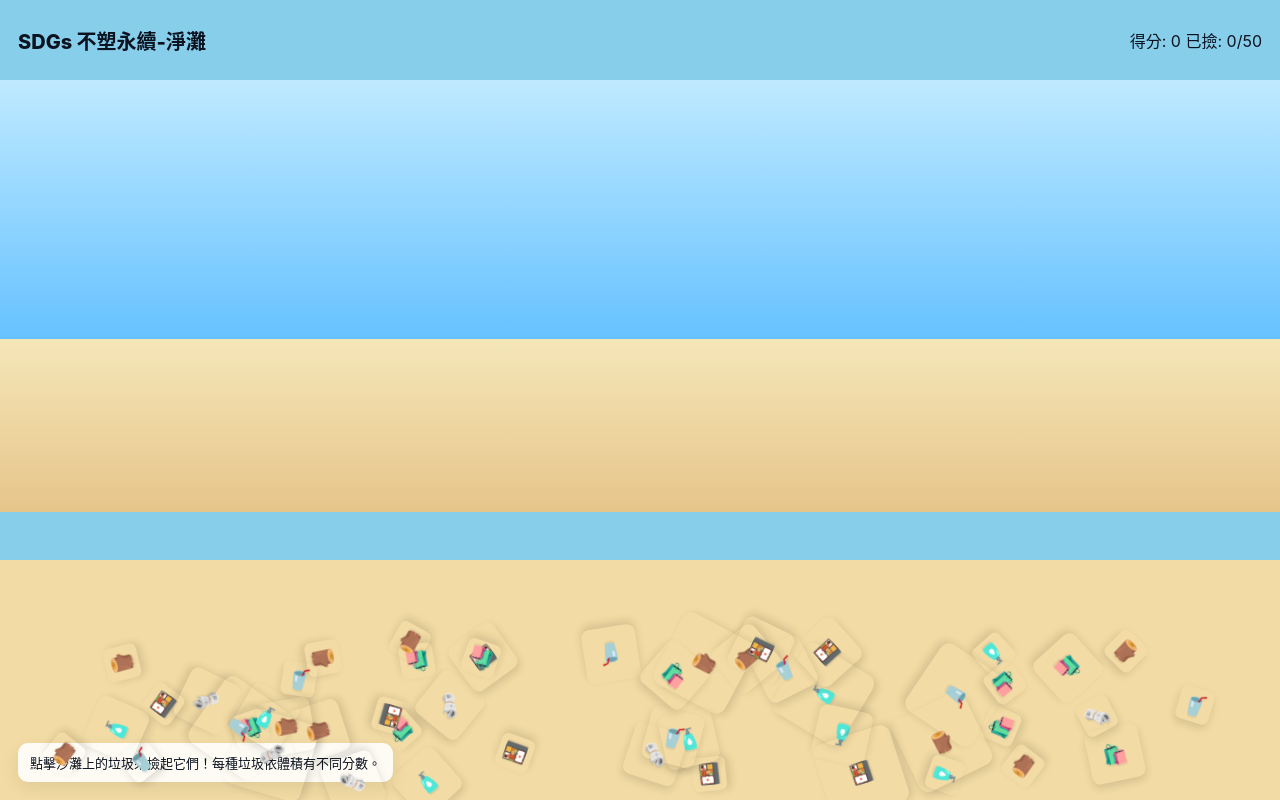
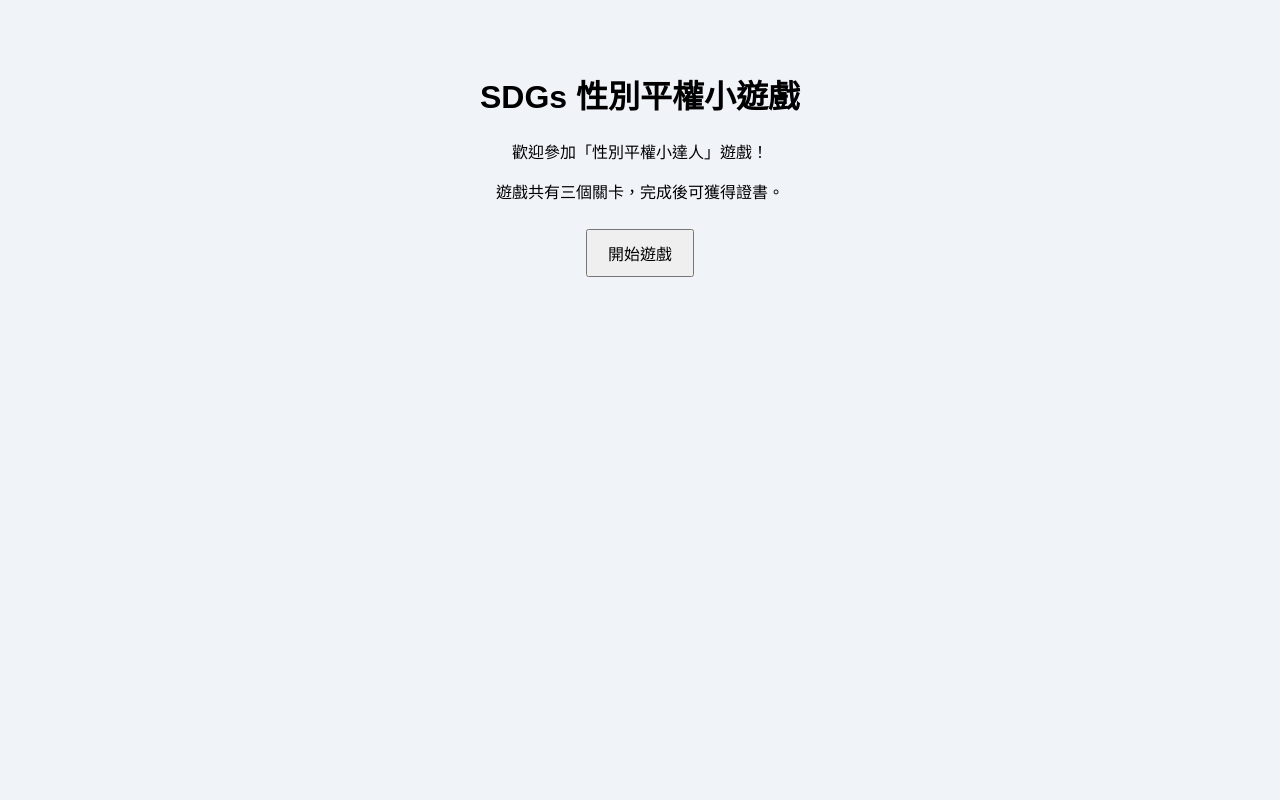
Before and after one commit to d1144241038-sys/0002, a plain HTML site: page index.html in a window 1280 px wide. Drawn offline with Linux system fonts and the light colour scheme.

Commit message:
Add files via upload

```diff
--- a/index.html
+++ b/index.html
@@ -1,201 +1,86 @@
-<!doctype html>
+<!DOCTYPE html>
 <html lang="zh-Hant">
 <head>
-  <meta charset="utf-8" />
-  <meta name="viewport" content="width=device-width,initial-scale=1" />
-  <title>SDGs 不塑永續-淨灘</title>
+<meta charset="UTF-8">
+<meta name="viewport" content="width=device-width, initial-scale=1.0">
+<title>SDGs 性別平權小遊戲</title>
 <style>
-    :root{
-      --header-height:64px;
-      --beach-sand:#f2dba4;
-      --sea:#87ceeb;
-      --text:#0b1320;
-    }
-    html,body{height:100%;margin:0;font-family: -apple-system, BlinkMacSystemFont, 'Segoe UI', Roboto, 'Noto Sans CJK TC', 'Microsoft JhengHei', sans-serif;color:var(--text);}
-    .page{
-      min-height:100%;display:flex;flex-direction:column;
-      background: linear-gradient(to top, var(--beach-sand) 30%, var(--sea) 0%);
-      background-repeat:no-repeat; background-attachment:fixed;
-    }
-    header{
-      height:var(--header-height);display:flex;align-items:center;justify-content:space-between;padding:8px 18px;
-      backdrop-filter: blur(2px);
-    }
-    .title{font-size:20px;font-weight:800;}
-    .score-panel{font-size:16px;text-align:right}
-    .game-area{flex:1;position:relative;overflow:hidden}
-    /* 海水和沙灘的視覺（前景透明） */
-    .horizon{position:absolute;left:0;right:0;top:0;height:60%;pointer-events:none}
-    .sand{position:absolute;left:0;right:0;bottom:0;height:40%;background:linear-gradient(180deg,#f5e6b8, #e6c58a);}
-    .sea{position:absolute;left:0;right:0;top:0;height:60%;background:linear-gradient(180deg,#bfe9ff,#66c2ff);}
-
-    /* 垃圾容器：放在頁面下半部（沙灘區） */
-    .beach{
-      position:absolute;left:0;right:0;bottom:0;height:55%;pointer-events:auto;}
-
-    .trash{
-      position:absolute;transform-origin:center center;cursor:pointer;user-select:none;display:flex;align-items:center;justify-content:center;
-      transition:transform 300ms ease, opacity 300ms ease;box-shadow:0 4px 8px rgba(0,0,0,0.12);
-    }
-    .trash .icon{font-size:20px;filter:drop-shadow(0 2px 0 rgba(0,0,0,0.06));}
-
-    /* 依體積大小不同的尺寸 */
-    .size-small{width:34px;height:34px;font-size:18px;border-radius:6px}
-    .size-medium{width:54px;height:54px;font-size:26px;border-radius:8px}
-    .size-large{width:80px;height:80px;font-size:34px;border-radius:10px}
-
-    /* 點擊效果 */
-    .collected{transform:scale(0.1) rotate(720deg);opacity:0}
-
-    /* 任務完成遮罩 */
-    .overlay{position:fixed;left:0;right:0;top:0;bottom:0;background:rgba(0,0,0,0.55);display:flex;align-items:center;justify-content:center;z-index:40;}
-    .modal{background:white;padding:28px;border-radius:12px;box-shadow:0 10px 30px rgba(0,0,0,0.3);text-align:center;width:320px}
-    .modal h2{margin:0 0 8px;font-size:20px}
-    .btn{display:inline-block;padding:10px 16px;border-radius:8px;background:#0b84ff;color:#fff;text-decoration:none;margin:8px 6px;cursor:pointer}
-
-    /* 小說明 */
-    .hud{position:fixed;left:18px;bottom:18px;background:rgba(255,255,255,0.88);padding:10px 12px;border-radius:10px;font-size:13px;box-shadow:0 6px 18px rgba(0,0,0,0.08)}
-
-    @media (max-width:480px){.title{font-size:16px}.score-panel{font-size:14px}}
+  body { font-family: Arial, sans-serif; text-align: center; margin: 0; padding: 0; background: #f0f4f8; }
+  .page { display: none; padding: 50px; min-height: 100vh; box-sizing: border-box; }
+  .active { display: block; }
+  button { padding: 10px 20px; margin: 10px; font-size: 16px; cursor: pointer; }
+  input { padding: 5px 10px; font-size: 16px; }
+  .certificate { border: 3px dashed #333; padding: 30px; margin-top: 20px; background: #fff; display: inline-block; }
 </style>
 </head>
 <body>
-  <div class="page">
-    <header>
-      <div class="title">SDGs 不塑永續-淨灘</div>
-      <div class="score-panel">得分: <span id="score">0</span>  已撿: <span id="collected">0</span>/<span id="total">50</span></div>
-    </header>
 
-    <main class="game-area" id="game">
-      <div class="horizon">
-        <div class="sea"></div>
-        <div class="sand"></div>
+<!-- 遊戲說明頁 -->
+<div id="page1" class="page active">
+  <h1>SDGs 性別平權小遊戲</h1>
+  <p>歡迎參加「性別平權小達人」遊戲！</p>
+  <p>遊戲共有三個關卡，完成後可獲得證書。</p>
+  <button onclick="showPage(2)">開始遊戲</button>
 </div>
 
-      <div class="beach" id="beach"></div>
-
-    </main>
-
-    <div class="hud">點擊沙灘上的垃圾來撿起它們！每種垃圾依體積有不同分數。</div>
+<!-- 第一關 -->
+<div id="page2" class="page">
+  <h2>第一關：簡單題目</h2>
+  <p>問題：請選出正確的選項</p>
+  <button onclick="nextLevel(3)">答案 A</button>
+  <button onclick="nextLevel(3)">答案 B</button>
 </div>
 
-  <template id="trash-template">
-    <div class="trash">
-      <div class="icon"></div>
+<!-- 第二關 -->
+<div id="page3" class="page">
+  <h2>第二關：中等題目</h2>
+  <p>問題：哪個是性別平等的重要指標？</p>
+  <button onclick="nextLevel(4)">答案 A</button>
+  <button onclick="nextLevel(4)">答案 B</button>
 </div>
-  </template>
+
+<!-- 第三關 -->
+<div id="page4" class="page">
+  <h2>第三關：進階題目</h2>
+  <p>問題：請完成以下互動任務以獲得證書</p>
+  <button onclick="showPage(5)">完成任務</button>
+</div>
+
+<!-- 證書頁 -->
+<div id="page5" class="page">
+  <h2>恭喜你完成遊戲！</h2>
+  <p>請輸入你的姓名生成證書：</p>
+  <input type="text" id="username" placeholder="輸入姓名">
+  <button onclick="generateCertificate()">生成證書</button>
+  <div id="certificate" class="certificate" style="display:none;">
+    <h2>學習證書</h2>
+    <p>頒發給：<span id="certName"></span></p>
+    <p>稱號：SDGs 性別平權小達人</p>
+    <button onclick="window.print()">下載 / 列印</button>
+  </div>
+</div>
 
 <script>
-    // 遊戲設定
-    const TOTAL = 50;
-    const beach = document.getElementById('beach');
-    const scoreEl = document.getElementById('score');
-    const collectedEl = document.getElementById('collected');
-    const totalEl = document.getElementById('total');
-    totalEl.textContent = TOTAL;
-
-    // 垃圾種類（使用 emoji 作為簡易圖示）
-    const TYPES = [
-      {name:'保特瓶', icon:'🧴'},
-      {name:'紙類', icon:'🗞️'},
-      {name:'餐盒', icon:'🍱'},
-      {name:'塑膠袋', icon:'🛍️'},
-      {name:'飲料杯', icon:'🥤'},
-      {name:'漂流垃圾', icon:'🪵'}
-    ];
-
-    // 分數對應
-    const SCORES = { 'small':10, 'medium':20, 'large':30 };
-
-    let score = 0;
-    let collected = 0;
-
-    function rand(min,max){ return Math.random()*(max-min)+min }
-
-    function placeTrash(){
-      const rect = beach.getBoundingClientRect();
-      // 使用百分比定位，讓重新載入時相對位置一致
-      for(let i=0;i<TOTAL;i++){
-        const t = TYPES[Math.floor(Math.random()*TYPES.length)];
-        const tpl = document.getElementById('trash-template');
-        const node = tpl.content.firstElementChild.cloneNode(true);
-        const icon = node.querySelector('.icon');
-        icon.textContent = t.icon || ' ';
-        node.dataset.type = t.name;
-
-        // 決定大小 (small/medium/large)
-        const r = Math.random();
-        const size = r<0.45 ? 'small' : (r<0.85 ? 'medium' : 'large');
-        node.classList.add('size-'+size);
-        node.dataset.size = size;
-        node.dataset.score = SCORES[size];
-
-        // 隨機位置：只在頁面的下半部（沙灘區）
-        const left = rand(2, 92); // 百分比
-        const top = rand(55, 90); // 放在下半部 (55% 至 90%)
-        node.style.left = left + '%';
-        node.style.top = top + '%';
-
-        // 隨機旋轉
-        const rot = Math.floor(rand(0,360));
-        node.style.transform = `rotate(${rot}deg)`;
-
-        // 少許隨機偏移，避免完全重疊
-        node.style.zIndex = 10 + Math.floor(rand(0,50));
-
-        // 點擊行為
-        node.addEventListener('click', function(e){
-          collectTrash(node);
-        },{once:true});
-
-        beach.appendChild(node);
-      }
+function showPage(pageNum) {
+  const pages = document.querySelectorAll('.page');
+  pages.forEach(p => p.classList.remove('active'));
+  document.getElementById('page' + pageNum).classList.add('active');
 }
 
-    function collectTrash(node){
-      const s = Number(node.dataset.score) || 0;
-      score += s;
-      collected += 1;
-      scoreEl.textContent = score;
-      collectedEl.textContent = collected;
-
-      // 撿起動畫
-      node.classList.add('collected');
-      setTimeout(()=>{ if(node && node.remove) node.remove() }, 400);
-
-      if(collected >= TOTAL) showSuccess();
+function nextLevel(nextPage) {
+  showPage(nextPage);
 }
 
-    function showSuccess(){
-      const overlay = document.createElement('div'); overlay.className='overlay';
-      const modal = document.createElement('div'); modal.className='modal';
-      modal.innerHTML = `\n        <h2>任務成功 🎉</h2>\n        <p>你已撿完所有垃圾！總得分：<strong>${score}</strong></p>\n        <div style=\"margin-top:12px\">\n          <button class=\"btn\" id=\"next\">前往下一關</button>\n          <button class=\"btn\" id=\"restart\">重新挑戰</button>\n        </div>`;
-      overlay.appendChild(modal);
-      document.body.appendChild(overlay);
+function generateCertificate() {
+  const name = document.getElementById('username').value.trim();
+  if(name === "") {
+    alert("請輸入姓名！");
+    return;
+  }
+  document.getElementById('certName').textContent = name;
+  document.getElementById('certificate').style.display = 'block';
+}
+</script>
 
-      document.getElementById('restart').addEventListener('click',()=>{
-        overlay.remove(); resetGame();
-      });
-      document.getElementById('next').addEventListener('click',()=>{
-        overlay.remove(); alert('下一關範例：可在程式中新增更高難度（例如更多垃圾、定時沙灘潮汐、限制時間等）');
-      });
-    }
-
-    function resetGame(){
-      // 清除並重新生成
-      score = 0; collected = 0;
-      scoreEl.textContent = score; collectedEl.textContent = collected;
-      beach.innerHTML = '';
-      placeTrash();
-    }
-
-    // 初始化
-    window.addEventListener('load', ()=>{
-      placeTrash();
-    });
-
-    // 允許按 R 重置（測試用）
-    window.addEventListener('keydown', (e)=>{ if(e.key.toLowerCase()==='r'){ resetGame() } });
-  </script>
 </body>
 </html>
```
Lines whose indentation alone changed are shown as unchanged.
